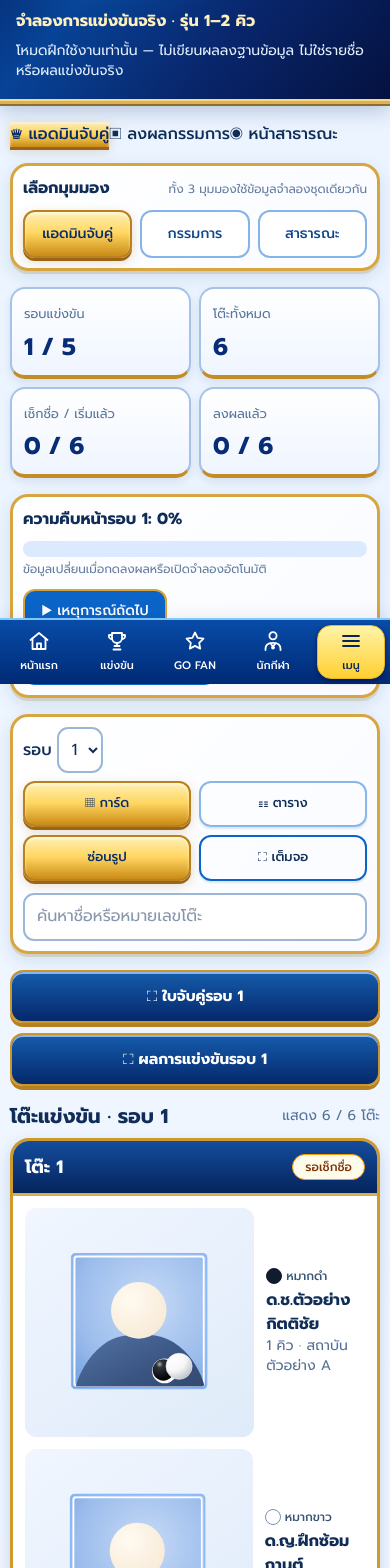
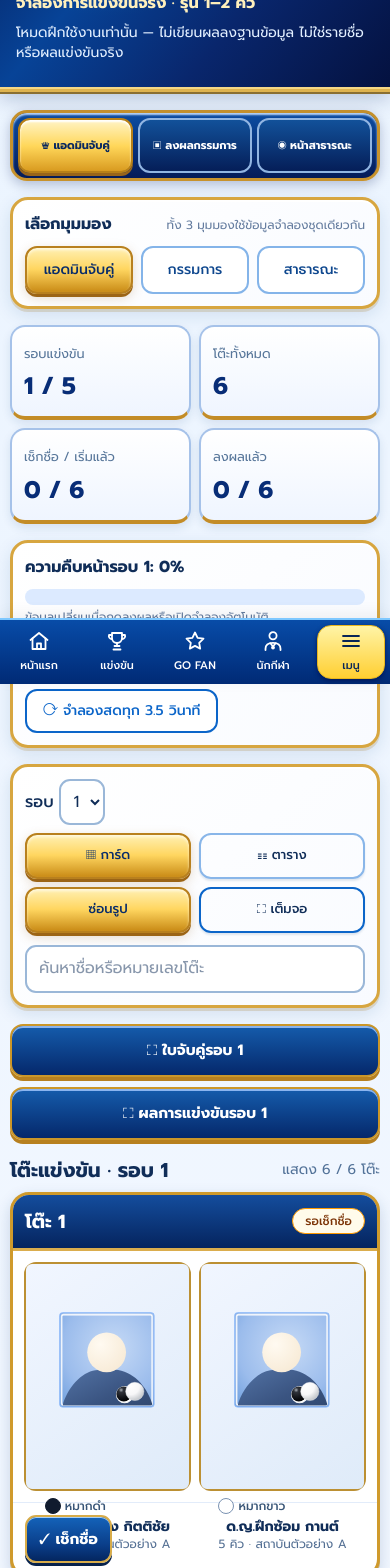
Before and after one commit to sawitree2168-sys/go-competition, a Next.js app: page /demo/competition in a window 390 px wide. Shown: the part 160-1728 px from the top of the page. Built offline with nearby package versions, Linux system fonts and the light colour scheme.

Commit message:
Match saved referee reference: one table-card per mobile row, larger portraits, dark-blue gold navigation

```diff
--- a/app/organizer/_lib/division/competition-reference.css
+++ b/app/organizer/_lib/division/competition-reference.css
@@ -70,3 +70,47 @@
  .gt-reference-modal-card>header{font-size:14px}
 }
 @media(prefers-reduced-motion:reduce){.gt-reference-day button,.gt-reference-modal button{transition:none}}
+
+
+/* Saved reference UI alignment: banner, navigation, spacious mobile athlete cards. */
+.gt-reference-title-wrap{padding-block:10px 6px}
+.gt-reference-event-title{font-family:Georgia,"Times New Roman",serif;font-size:clamp(25px,3.8vw,44px)!important;font-style:italic;color:#ffdf91!important;letter-spacing:.02em;text-shadow:1px 1px #703a0a,0 2px 3px #000,0 0 8px #ffe29a80!important}
+.gt-reference-event-subtitle{color:#fff;font-weight:700;font-size:clamp(12px,1.65vw,17px)}
+.gt-reference-main-nav{display:grid;grid-template-columns:repeat(3,minmax(0,1fr));gap:6px;padding:8px;border:3px solid #c7922c;border-radius:17px;background:linear-gradient(#0c4da3,#041b58);box-shadow:inset 0 2px 2px #bbd6fa,0 4px 12px #071c5740}
+.gt-reference-main-nav button{min-width:0;min-height:56px;padding:9px 4px;border:2px solid #91b5e2;border-radius:12px;color:#fff;font-size:clamp(12px,1.5vw,16px);font-weight:800;text-align:center;background:linear-gradient(#12519a,#051e58)}
+.gt-reference-main-nav button[aria-pressed=true]{background:linear-gradient(#fff4c6,#ffd75a 51%,#d99b20)!important;border-color:#b78018!important;color:#09285f!important;box-shadow:inset 0 2px 2px #fff,0 3px 0 #99651a!important}
+.gt-reference-card-grid{grid-template-columns:repeat(2,minmax(0,1fr));gap:14px}
+.gt-reference-match-card{min-width:0}
+.gt-reference-two-players{gap:12px}
+.gt-reference-person{min-width:0;align-items:center}
+.gt-reference-person-name{font-size:17px;font-weight:800;line-height:1.4}
+.gt-reference-person-meta{font-size:13px;line-height:1.4}
+.gt-reference-person [data-athlete-photo=true]{flex-shrink:0}
+.gt-reference-athlete-photo{border:2px solid #bc9033;border-radius:10px;box-shadow:0 3px 5px #07346a35}
+.gt-reference-day .gt-reference-metrics>div{padding:14px 12px}
+.gt-reference-day .gt-reference-board-section{max-width:100%}
+@media(max-width:1100px){
+ .gt-reference-card-grid{grid-template-columns:minmax(0,1fr)!important}
+ .gt-reference-match-card{width:100%}
+ .gt-reference-person-name{font-size:clamp(16px,2vw,19px)}
+ .gt-reference-two-players{grid-template-columns:repeat(2,minmax(0,1fr))}
+ .gt-reference-main{max-width:100%;width:100%;padding-inline:12px}
+}
+@media(max-width:600px){
+ .gt-reference-card-grid{grid-template-columns:minmax(0,1fr)!important}
+ .gt-reference-main{padding-inline:10px}
+ .gt-reference-main-nav{padding:5px;gap:5px}
+ .gt-reference-main-nav button{min-height:55px;font-size:12px;line-height:1.25}
+ .gt-reference-event-title{font-size:clamp(24px,7vw,32px)!important}
+ .gt-reference-two-players{grid-template-columns:repeat(2,minmax(0,1fr))!important;padding:11px!important;gap:8px}
+ .gt-reference-person{flex-direction:column;align-items:center;text-align:center;gap:7px}
+ .gt-reference-athlete-photo{height:82px!important;width:76px!important}
+ .gt-reference-person-name{font-size:15px;line-height:1.3}
+ .gt-reference-person-meta{font-size:12px}
+ .gt-reference-match-card header{padding:12px!important}
+ .gt-reference-match-card header strong{font-size:19px}
+ .gt-reference-actions button{min-height:48px;font-size:15px}
+ .gt-reference-metrics strong{font-size:24px}
+ .gt-reference-day .gt-reference-panel{padding:12px}
+}
+@media(max-width:390px){.gt-reference-person-name{font-size:14px}.gt-reference-athlete-photo{width:65px!important;height:73px!important}.gt-reference-main-nav button{font-size:11px}}
```
